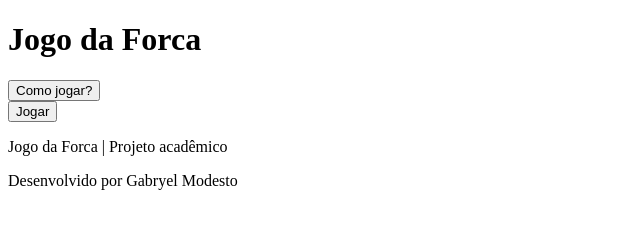
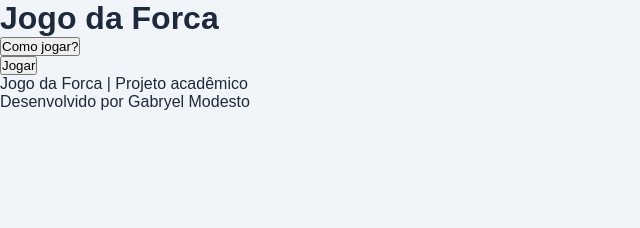
Before and after one commit to Gabryel-Modesto/JogoDaForca, a plain HTML site: page index.html in a window 1280 px wide. Shown: the whole page, without its empty margins (0-640 px from the left). Drawn offline with Linux system fonts and the light colour scheme.

Commit message:
Criando as variaveis para o css e tirando a estilização do navegador

```diff
--- a/index.html
+++ b/index.html
@@ -6,7 +6,7 @@
 
     <title>Jogo da Forca</title>
 
-    <link rel="stylesheet" href="style.css" />
+    <link rel="stylesheet" href="style.css">
     <script src="script.js" defer></script>
   </head>
 
--- a/style.css
+++ b/style.css
@@ -0,0 +1,21 @@
+:root {
+    --cor-primaria: #2563eb;
+    --cor-fundo: #f1f5f9;
+    --cor-branca: #ffffff;
+    --cor-texto: #1e293b;
+    --cor-sucesso: #16a34a;
+    --cor-erro: #dc2626;
+}
+
+* {
+    margin: 0;
+    padding: 0;
+    box-sizing: border-box;
+}
+
+body {
+    font-family: Arial, Helvetica, sans-serif;
+    background-color: var(--cor-fundo);
+    color: var(--cor-texto);
+    min-height: 100vh;
+}
```
